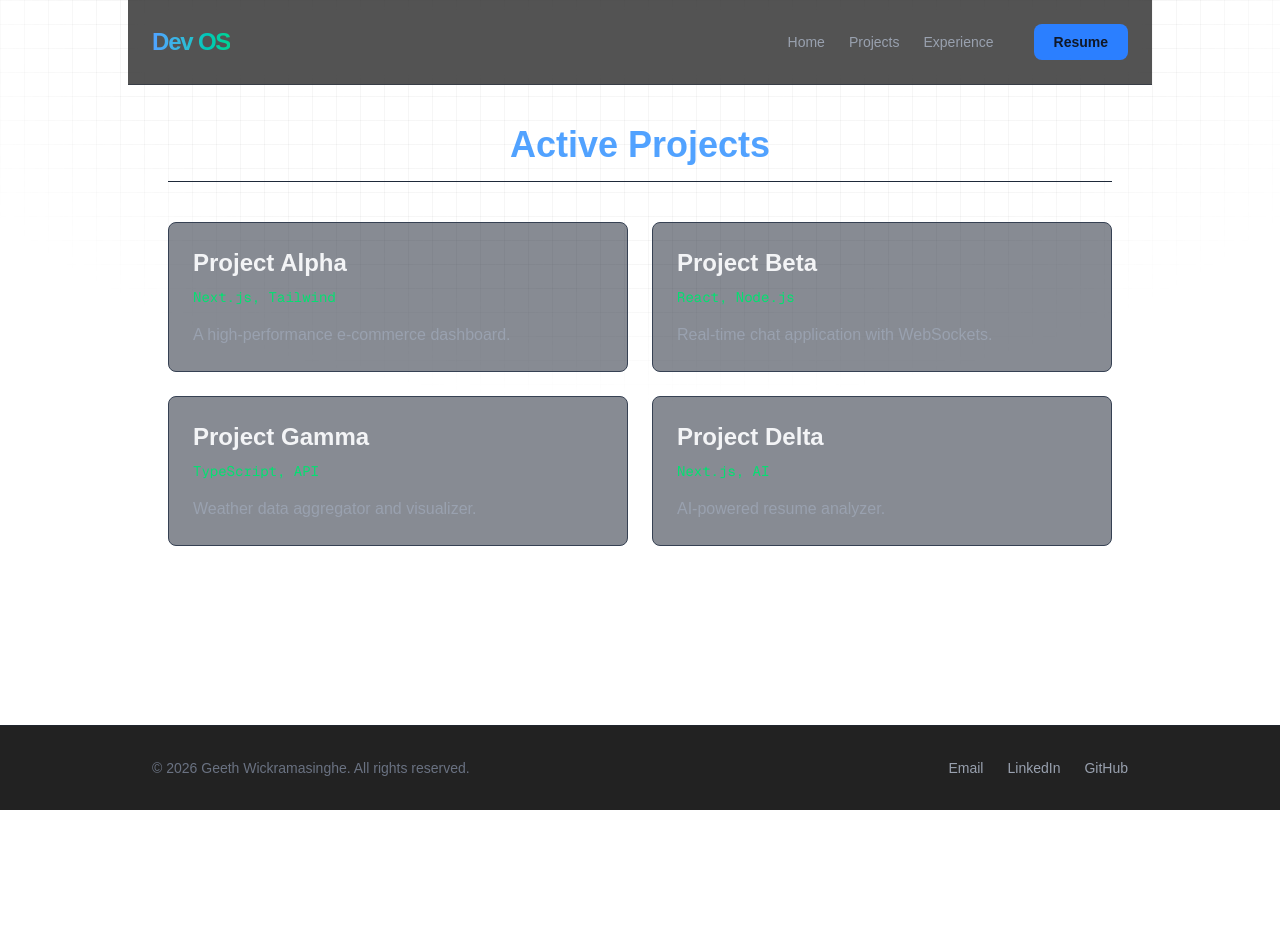
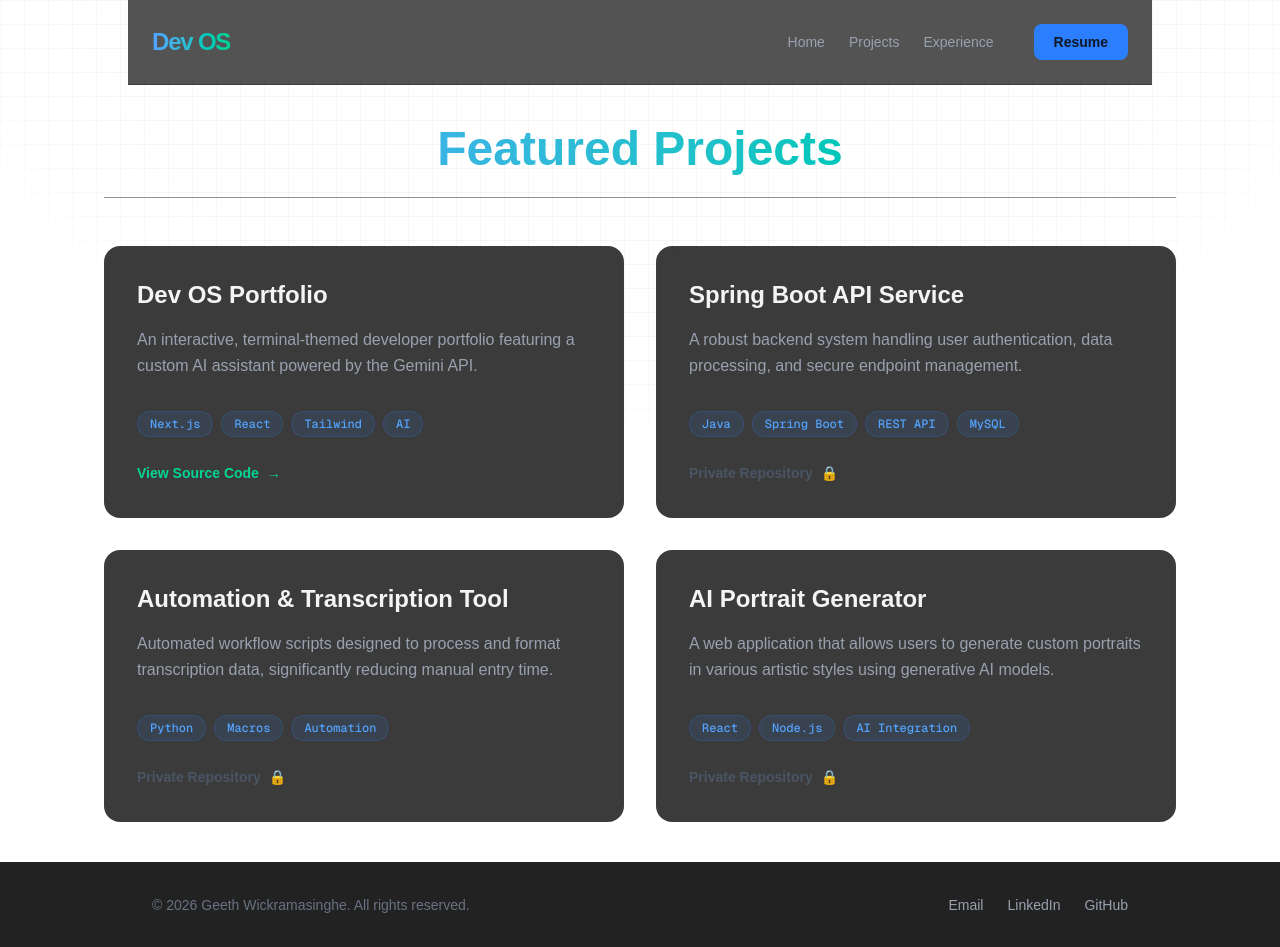
Before and after one commit to Geetharu/Geeth-portfolio, a Next.js app: page /projects in a window 1280 px wide. Before the commit the page ends 810 px from the top, so only its background shows below. Built offline with nearby package versions, Linux system fonts and the light colour scheme.

Commit message:
ui: upgrade projects page to glassmorphism cards

```diff
--- a/app/projects/page.tsx
+++ b/app/projects/page.tsx
@@ -1,21 +1,68 @@
 export default function Projects() {
   const projects = [
-    { title: "Project Alpha", tech: "Next.js, Tailwind", desc: "A high-performance e-commerce dashboard." },
-    { title: "Project Beta", tech: "React, Node.js", desc: "Real-time chat application with WebSockets." },
-    { title: "Project Gamma", tech: "TypeScript, API", desc: "Weather data aggregator and visualizer." },
-    { title: "Project Delta", tech: "Next.js, AI", desc: "AI-powered resume analyzer." }
+    {
+      title: "Dev OS Portfolio",
+      tech: ["Next.js", "React", "Tailwind", "AI"],
+      desc: "An interactive, terminal-themed developer portfolio featuring a custom AI assistant powered by the Gemini API.",
+      link: "https://github.com/Geetharu/Geeth-portfolio"
+    },
+    {
+      title: "Spring Boot API Service",
+      tech: ["Java", "Spring Boot", "REST API", "MySQL"],
+      desc: "A robust backend system handling user authentication, data processing, and secure endpoint management."
+    },
+    {
+      title: "Automation & Transcription Tool",
+      tech: ["Python", "Macros", "Automation"],
+      desc: "Automated workflow scripts designed to process and format transcription data, significantly reducing manual entry time."
+    },
+    {
+      title: "AI Portrait Generator",
+      tech: ["React", "Node.js", "AI Integration"],
+      desc: "A web application that allows users to generate custom portraits in various artistic styles using generative AI models."
+    }
   ];
 
   return (
-    <main className="flex min-h-[80vh] flex-col items-center justify-start p-10 max-w-5xl mx-auto">
-      <h1 className="text-4xl font-bold text-blue-400 mb-10 border-b border-gray-800 pb-4 w-full text-center">Active Projects</h1>
+    <main className="flex min-h-[80vh] flex-col items-center justify-start p-10 max-w-6xl mx-auto relative z-10">
+      <h1 className="text-4xl md:text-5xl font-black text-transparent bg-clip-text bg-gradient-to-r from-blue-400 to-emerald-400 mb-12 border-b border-gray-800/50 pb-6 w-full text-center">
+        Featured Projects
+      </h1>
 
-      <div className="grid grid-cols-1 md:grid-cols-2 gap-6 w-full">
+      <div className="grid grid-cols-1 md:grid-cols-2 gap-8 w-full">
         {projects.map((project, index) => (
-          <div key={index} className="border border-gray-700 bg-gray-900/50 p-6 rounded-lg hover:border-blue-500 transition-colors cursor-pointer group">
-            <h2 className="text-2xl font-semibold text-gray-100 group-hover:text-blue-400 transition-colors">{project.title}</h2>
-            <p className="text-sm text-green-400 font-mono mt-2 mb-4">{project.tech}</p>
-            <p className="text-gray-400">{project.desc}</p>
+          <div key={index} className="flex flex-col justify-between border border-gray-700/50 bg-[#0a0a0a]/80 backdrop-blur-md p-8 rounded-2xl hover:border-blue-500/50 hover:shadow-[0_0_30px_rgba(59,130,246,0.1)] transition-all duration-500 group">
+
+            {/* Top Section: Title & Description */}
+            <div>
+              <h2 className="text-2xl font-bold text-gray-100 group-hover:text-blue-400 transition-colors mb-4">
+                {project.title}
+              </h2>
+              <p className="text-gray-400 leading-relaxed mb-8">
+                {project.desc}
+              </p>
+            </div>
+
+            {/* Bottom Section: Tech Stack & Link */}
+            <div>
+              <div className="flex flex-wrap gap-2 mb-6">
+                {project.tech.map((tech, i) => (
+                  <span key={i} className="px-3 py-1 text-xs font-mono font-medium text-blue-400 bg-blue-500/10 border border-blue-500/20 rounded-full">
+                    {tech}
+                  </span>
+                ))}
+              </div>
+
+              {project.link ? (
+                <a href={project.link} target="_blank" rel="noopener noreferrer" className="inline-flex items-center text-sm font-bold text-emerald-400 hover:text-emerald-300 transition-colors">
+                  View Source Code <span className="ml-2 group-hover:translate-x-1 transition-transform">→</span>
+                </a>
+              ) : (
+                <span className="inline-flex items-center text-sm font-bold text-gray-600 cursor-not-allowed">
+                  Private Repository <span className="ml-2">🔒</span>
+                </span>
+              )}
+            </div>
           </div>
         ))}
       </div>
```
